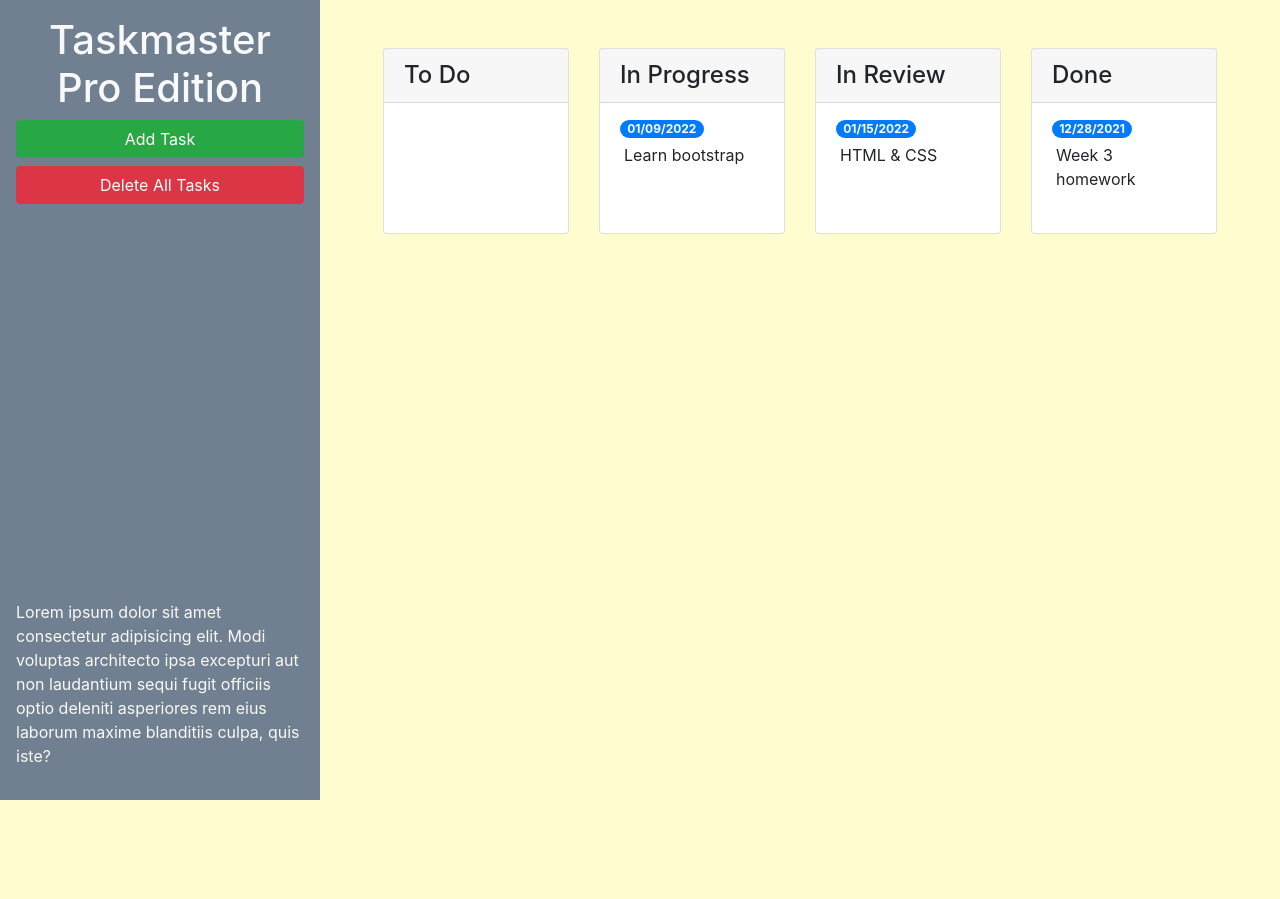
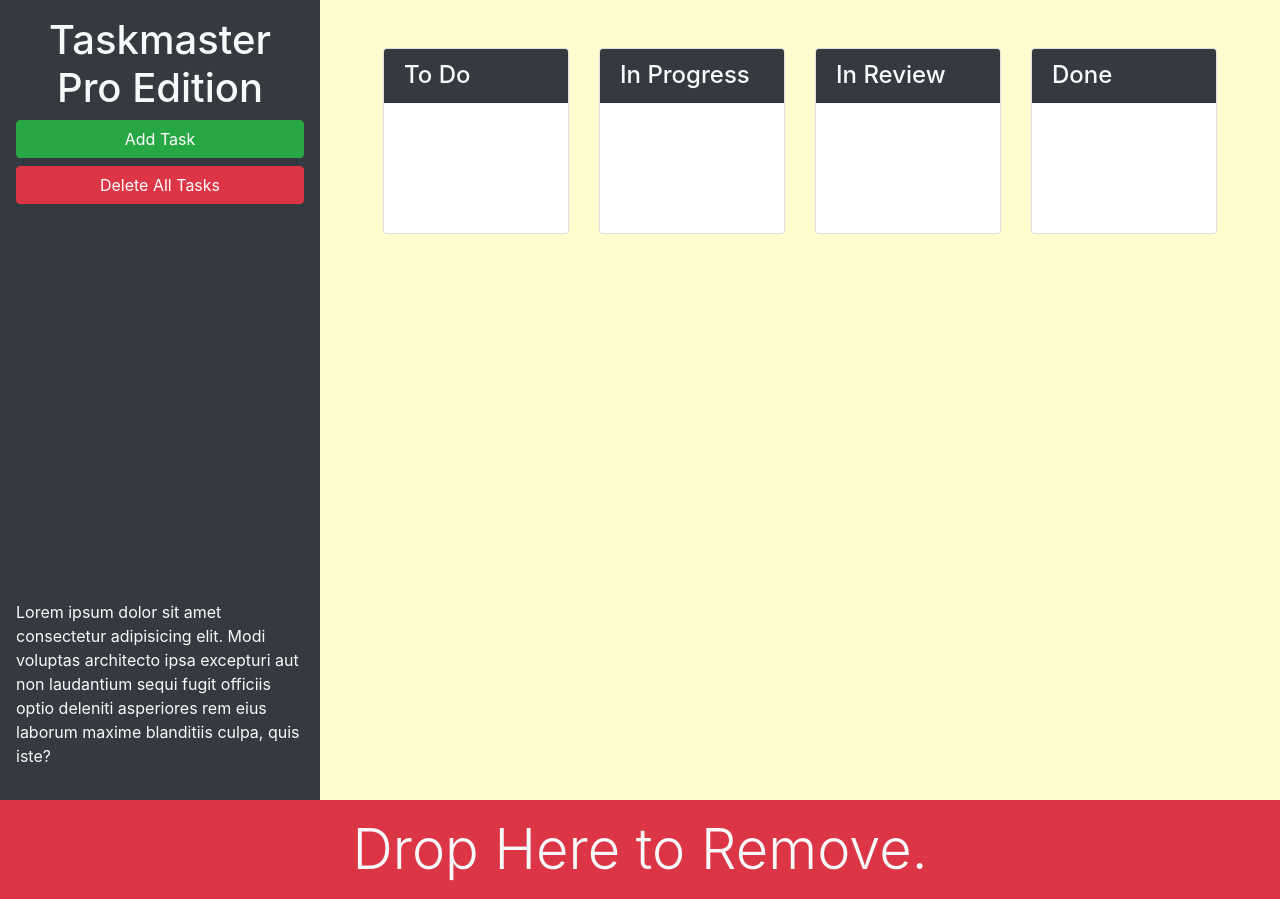
Before and after one commit to besharpe5/taskmaster_pro, a plain HTML site: page index.html in a window 1280 px wide. Before the commit the page ends 800 px from the top, so only its background shows below. Drawn offline with nearby package versions, Linux system fonts and the light colour scheme.

Commit message:
added trash drag and drop feature at bottom

```diff
--- a/assets/css/style.css
+++ b/assets/css/style.css
@@ -5,7 +5,3 @@ ul.list-group {
 body {
     background-color: #FFFDD0;
   }
-
-header {
-    background-color: #708090;
-}
--- a/index.html
+++ b/index.html
@@ -13,22 +13,22 @@
 <body>
 
   <div class="row min-vh-100 no-gutters">
-    <header class="col-12 col-lg-3 text-light d-flex flex-column p-4 p-lg-3">
+    <header class="col-12 col-lg-3 bg-dark text-light sticky-top d-flex flex-column p-4 p-lg-3">
       <h1 class="text-center">Taskmaster Pro Edition</h1>
       <button id="create-task" class="btn btn-block btn-success" data-toggle="modal" data-target="#task-form-modal">Add
         Task</button>
       <button id="remove-tasks" class="btn btn-block btn-danger">Delete All Tasks</button>
-      <p class="mt-auto">Lorem ipsum dolor sit amet consectetur adipisicing elit. Modi voluptas architecto ipsa
+      <p class="mt-auto d-none d-lg-block">Lorem ipsum dolor sit amet consectetur adipisicing elit. Modi voluptas architecto ipsa
         excepturi aut non
         laudantium sequi fugit officiis optio deleniti asperiores rem eius laborum maxime blanditiis culpa, quis iste?
       </p>
     </header>
-    <main class="col-12 col-lg-9">
+    <main class="col-12 col-lg-9 d-flex flex-column">
       <div class="m-5 row justify-content-around">
         <!-- To Do start -->
         <div class="col-12 col-md-6 col-xl-3 mb-3">
           <div class="card">
-            <h4 class="card-header">To Do</h4>
+            <h4 class="card-header bg-dark text-light">To Do</h4>
             <ul id="list-toDo" class="list-group list-group-flush"> </ul>
           </div>
         </div>
@@ -36,42 +36,32 @@
         <!-- In Progress start -->
         <div class="col-12 col-md-6 col-xl-3 mb-3">
           <div class="card">
-            <h4 class="card-header">In Progress</h4>
-            <ul id="list-inProgress" class="list-group list-group-flush">
-             <li class="list-group-item">
-                <span class="badge badge-primary badge-pill">01/09/2022</span>
-                <p class="m-1">Learn bootstrap</p>
-              </li>
-            </ul>
+            <h4 class="card-header bg-dark text-light">In Progress</h4>
+            <ul id="list-inProgress" class="list-group list-group-flush"> </ul>
           </div>
         </div>
         <!-- In Progress end -->
         <!-- In Review start -->
         <div class="col-12 col-md-6 col-xl-3 mb-3">
           <div class="card">
-            <h4 class="card-header">In Review</h4>
-            <ul id="list-inReview" class="list-group list-group-flush">
-              <li class="list-group-item">
-                <span class="badge badge-primary badge-pill">01/15/2022</span>
-                <p class="m-1">HTML & CSS</p>
-              </li>
-            </ul>
+            <h4 class="card-header bg-dark text-light">In Review</h4>
+            <ul id="list-inReview" class="list-group list-group-flush"> </ul>
           </div>
         </div>
         <!-- in review end -->
         <!-- done start -->
   <div class="col-12 col-md-6 col-xl-3 mb-3">
     <div class="card">
-      <h4 class="card-header">Done</h4>
-      <ul id="list-done" class="list-group list-group-flush">
-        <li class="list-group-item">
-          <span class="badge badge-primary badge-pill">12/28/2021</span>
-          <p class="m-1">Week 3 homework</p>
-        </li>
-      </ul>
+      <h4 class="card-header bg-dark text-light">Done</h4>
+      <ul id="list-done" class="list-group list-group-flush"> </ul>
     </div>
   </div>
   <!-- done end -->
+        </div>
+      </div>
+      <div id="trash" class="mt-auto">
+        <div class="w-100 bg-danger p-3 text-center text-light display-4">
+          Drop Here to Remove.
         </div>
       </div>
     </main>
```
